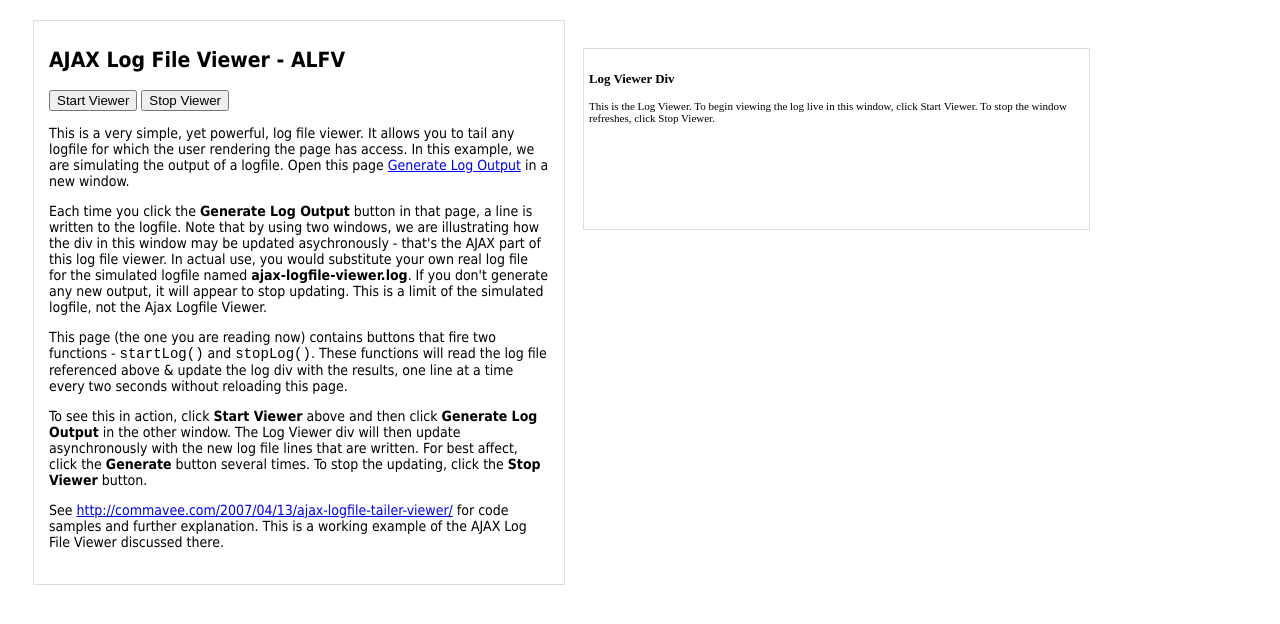
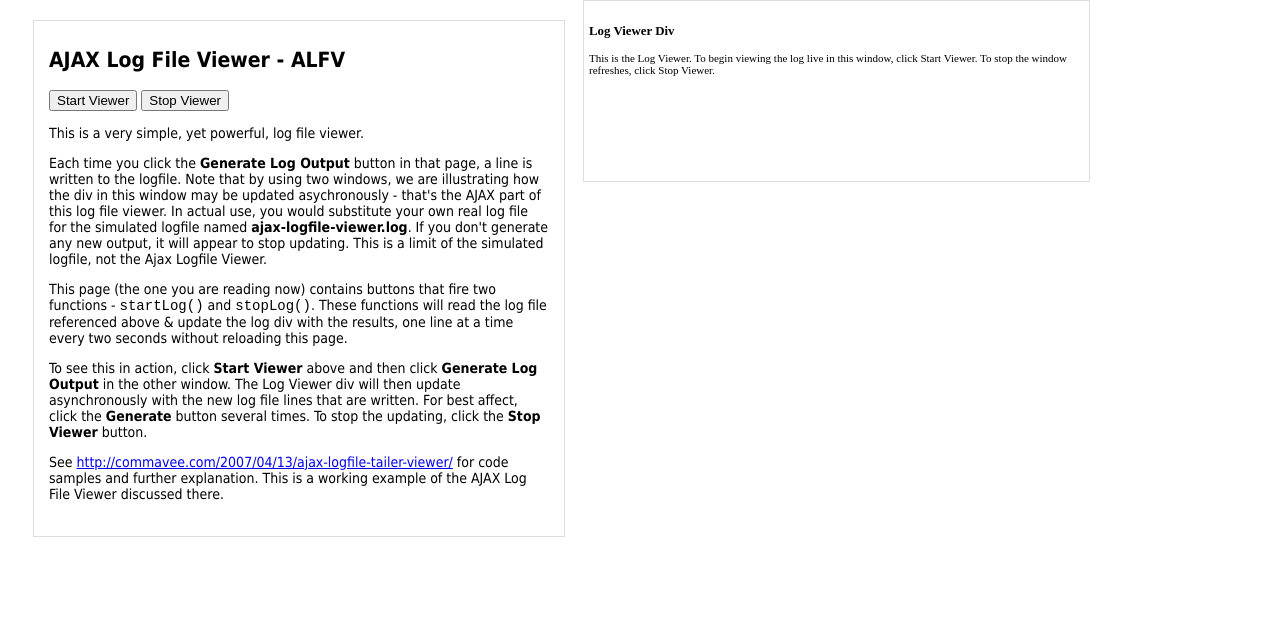
Before and after one commit to prexer/node-js-webhook-demo, a website: page logview.html in a window 1280 px wide. Drawn offline with Linux system fonts and the light colour scheme.

Commit message:
cleanup the html

```diff
--- a/logview.html
+++ b/logview.html
@@ -95,9 +95,7 @@ margin-top:20px; margin-bottom:10px; text-align:left;">
 <button onclick="stopTail();">Stop Viewer</button>
 </div>
 <p>
-This is a very simple, yet powerful, log file viewer.  It allows you to tail any logfile for which the user rendering the page has access.  In this example, we are simulating the output
-of a logfile.  Open this page <a href="https://freepository.com/ajax-logtail-viewer/reload-me.php">Generate Log Output</a> in a new window.
-</p>
+This is a very simple, yet powerful, log file viewer. </p>
 <p>
 Each time you click the <b>Generate Log Output</b> button in that page, a line is written to the logfile. Note that by using two windows, we are illustrating how the div in this
 window may be updated asychronously - that's the AJAX part of this log file viewer. In actual use, you would substitute your own real log file for the simulated logfile
```
